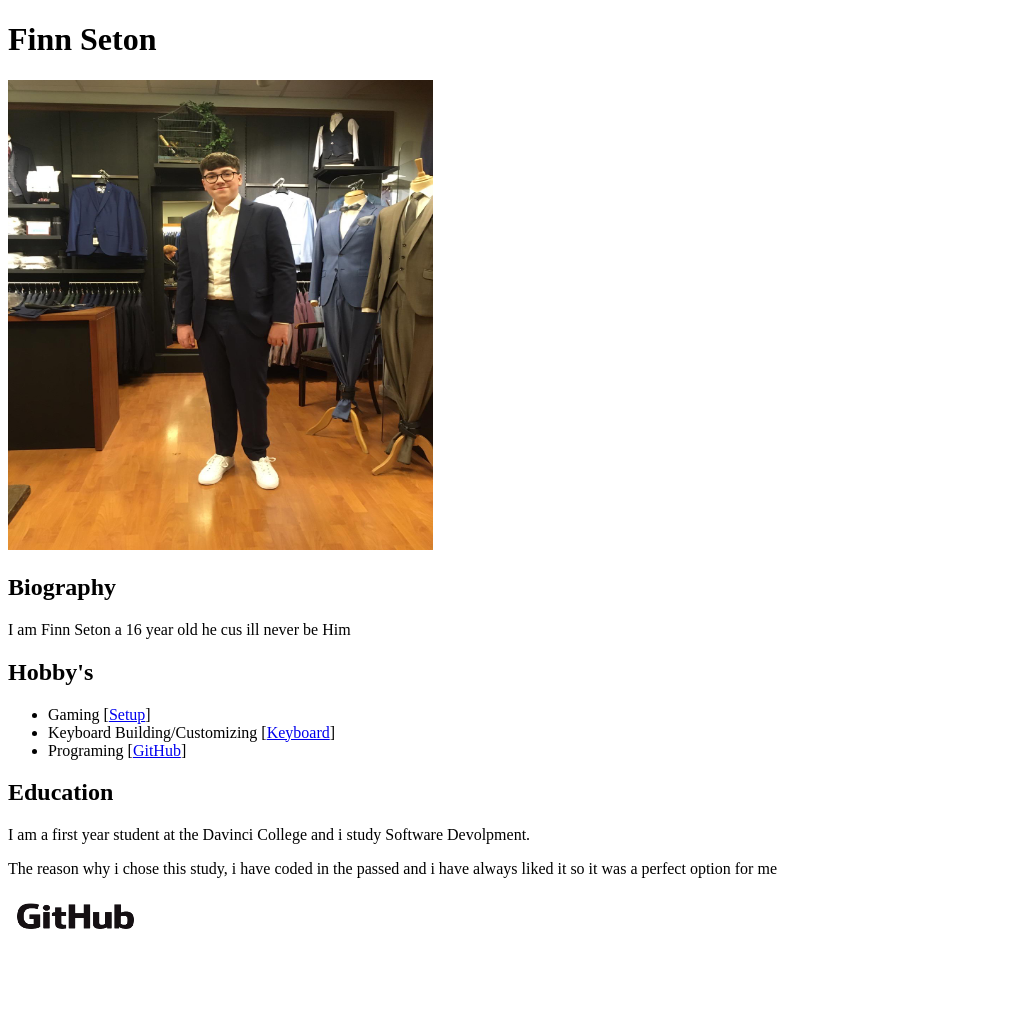
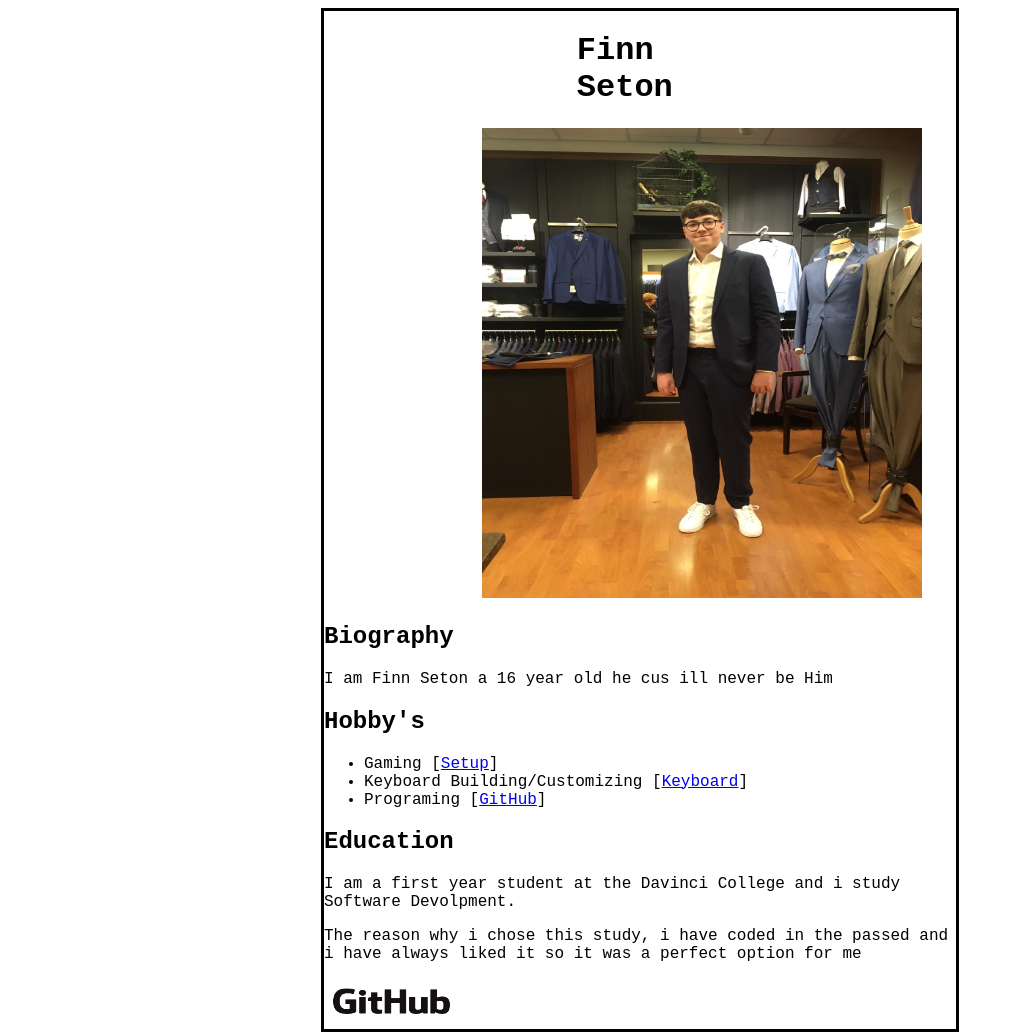
Before and after one commit to FinnSeton/Statische-Front-end, a plain HTML site: page Module-1/index.html in a window 1280 px wide. Shown: the whole page, without its empty margins (0-1014 px from the left). Before the commit the page ends 951 px from the top, so only its background shows below. Drawn offline with Linux system fonts and the light colour scheme.

Commit message:
websiteupdate

```diff
--- a/Module-1/index.html
+++ b/Module-1/index.html
@@ -5,12 +5,18 @@
 	<head>
 		<meta charset="UTF-8">
 		<title>Finn Seton</title>
-	</head>
+		<link href="style.css" rel="stylesheet">
+
 
 
 	<body>
+		<div class="container">
+			<div class="title">
 				<h1>Finn Seton</h1>
-        <p><img src="finnpak.jpg" alt="Italian Trulli" width="425" height="470"> </p>
+			</div>
+			<div class="img">
+				<p><img src="img/finnpak.jpg" alt="Italian Trulli" width="440" height="470"> </p>
+			</div>
 			<h2>Biography</h2>
 			<p>I am Finn Seton a 16 year old he cus ill never be Him</p>
 			<h2>Hobby's</h2>
@@ -24,8 +30,9 @@
 			<p>I am a first year student at the Davinci College and i study Software Devolpment.</p>
 			<p>The reason why i chose this study, i have coded in the passed and i have always liked it so it was a perfect option for me</p>
 			<a href="https://github.com/FinnSeton">
-			<img src="Github_logo.png" alt="gitlink" style="width:135px;height:45px;">
+				<img src="img/Github_logo.png" alt="gitlink" style="width:135px;height:45px;">
 			</a>
+	</div>
 	</body>
 
 </html>
--- /dev/null
+++ b/Module-1/style.css
@@ -0,0 +1,24 @@
+.container {
+    size: 10%;
+    width: 50%;
+    height: 100%;
+    justify-content: center;
+    align-items: center;
+    border: 3px solid #000;
+    margin: auto;
+    font-family: 'Fira Mono', monospace;
+}
+.img {
+    width: 50%;
+    height: 100%;
+    justify-content: center;
+    align-items: center;
+    margin: auto;
+}
+.title {
+    width: 20%;
+    height: 100%;
+    justify-content: center;
+    align-items: center;
+    margin: auto;
+}
```
Also changed, not shown: Module-1/keyboard.html (+7 -1 lines), Module-1/setup.html (+16 -0 lines), Module-1/gmmkpro-interactive-6-black.jpeg (deleted), Module-1/img/GitHub_Logo.png (renamed from Module-1/GitHub_Logo.png), Module-1/img/finnpak.jpg (renamed from Module-1/finnpak.jpg), Module-1/img/gmmk.png (added), Module-1/img/keeb.png (renamed from Module-1/keeb.png). Lines whose indentation alone changed are shown as unchanged.
